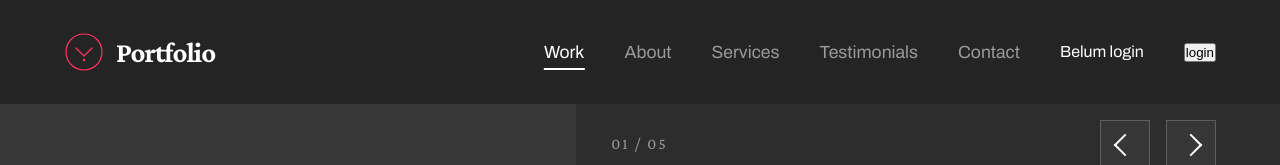
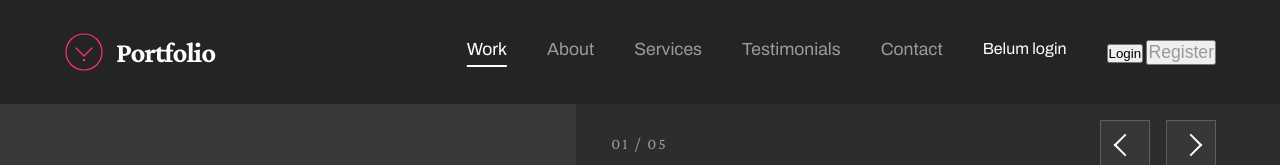
Before and after one commit to Arelhacker/Nathanael_tugashtml_23, a plain HTML site: page index.html in a window 1280 px wide. Shown: the top 165 px of the page. Drawn offline with nearby package versions, Linux system fonts and the light colour scheme.

Commit message:
Update index.html

```diff
--- a/index.html
+++ b/index.html
@@ -37,8 +37,14 @@ Free HTML CSS Template
                 <li><a href="#contact">Contact</a></li>
 				<p id="userInfo">Belum login</p>
 				<div id="authArea">
-				    <button onclick="goLogin()" class="nav-cta">login</button>
-				</div>
+    <button onclick="goLogin()" class="nav-cta">
+        Login
+    </button>
+
+    <button class="nav-cta">
+        <a href="login/register.html">Register</a>
+    </button>
+</div>
             </ul>
         </nav>
         <div class="menu-icon">
```
